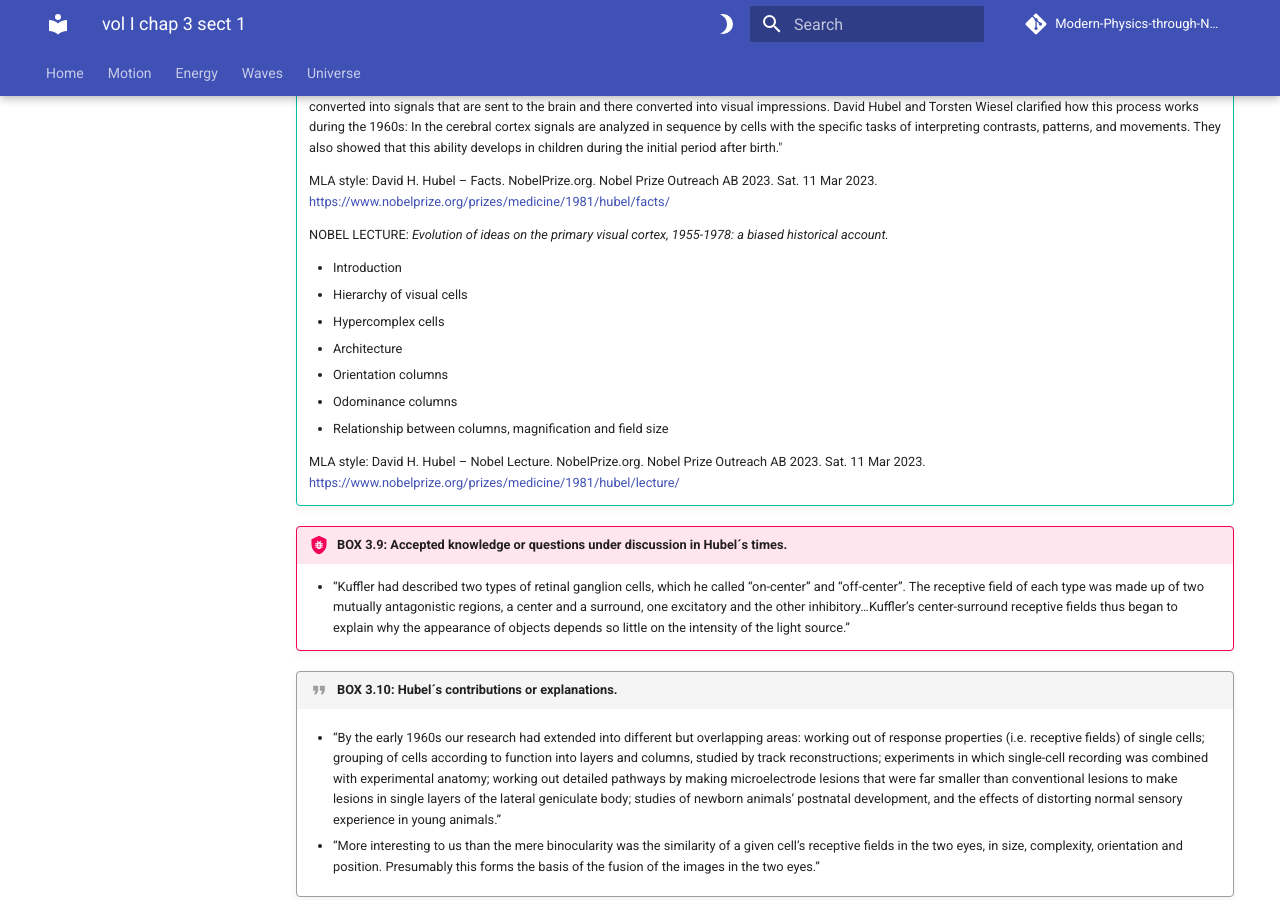
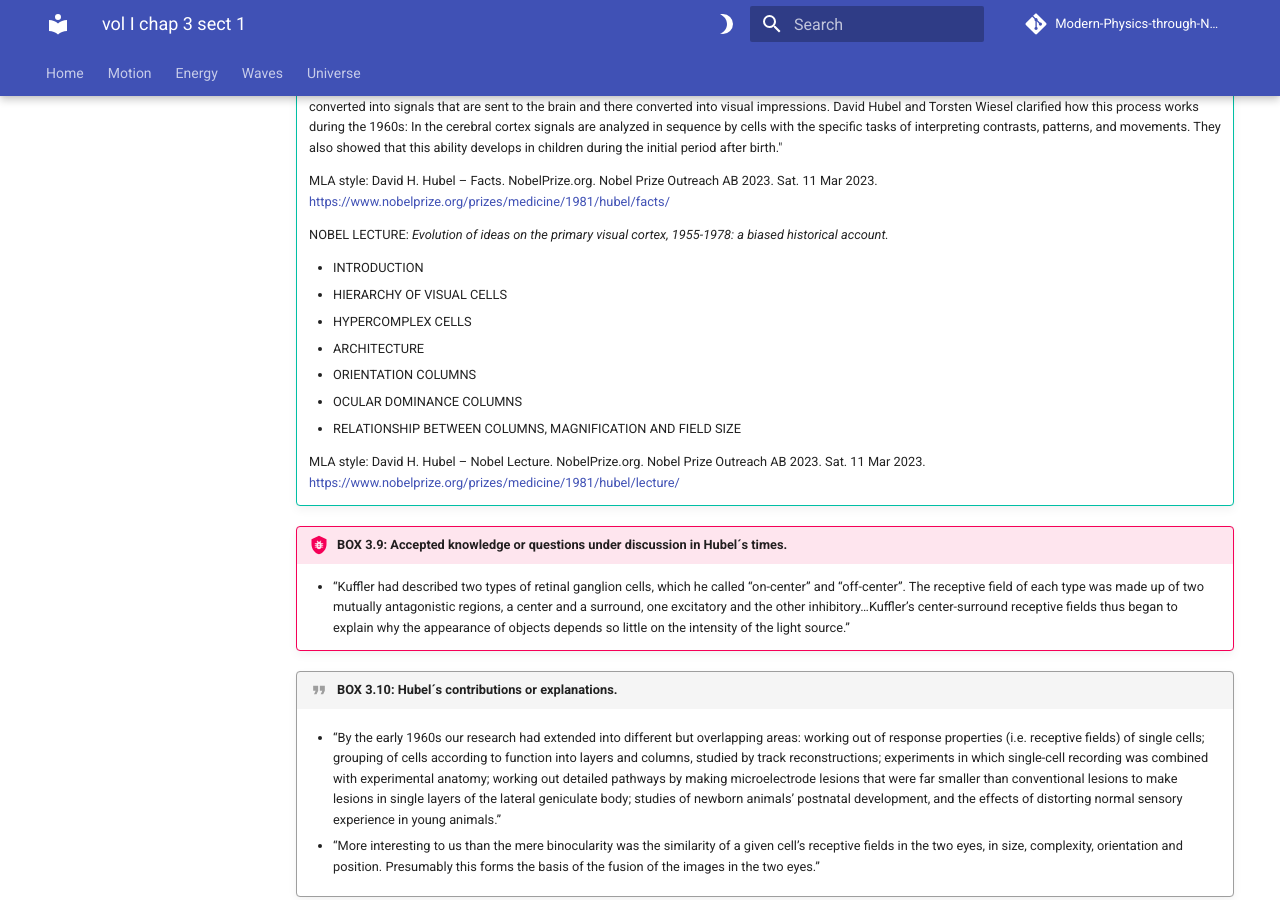
Before and after one commit to modphysnobel/modphysnobel.github.io, an MkDocs documentation site: the page built from docs/vol-I/vol-I-chap-3-sect-1.md, in a window 1280 px wide and 900 px high, scrolled down 5183 px. Built offline with MkDocs 1.6.1 and Material for MkDocs 9.7.7, drawn with Linux system fonts in a browser that asks for light colours; some web fonts are replaced; comment, search, counter and statistics services are not loaded; some of the changed text lies outside the part shown.

Commit message:
Update vol-I-chap-3-sect-1.md

```diff
--- a/docs/vol-I/vol-I-chap-3-sect-1.md
+++ b/docs/vol-I/vol-I-chap-3-sect-1.md
@@ -161,13 +161,14 @@ In what follows we analyze three Nobel Prizes in Physiology or Medicine recogniz
 
 	NOBEL LECTURE: *Evolution of ideas on the primary visual cortex, 1955-1978: a biased historical account.*
 
-	- Introduction
-	- Hierarchy of visual cells
-	- Hypercomplex cells
-	- Architecture
-	- Orientation columns
-	- Odominance columns
-	- Relationship between columns, magnification and field size
+	- INTRODUCTION
+	- HIERARCHY OF VISUAL CELLS
+	- HYPERCOMPLEX CELLS
+	- ARCHITECTURE
+	- ORIENTATION COLUMNS
+	- OCULAR DOMINANCE COLUMNS
+	- RELATIONSHIP BETWEEN COLUMNS, MAGNIFICATION AND FIELD SIZE
+
 
 	MLA style: David H. Hubel – Nobel Lecture. NobelPrize.org. Nobel Prize Outreach AB 2023. Sat. 11 Mar 2023. <https://www.nobelprize.org/prizes/medicine/1981/hubel/lecture/>
 
@@ -203,11 +204,12 @@ In what follows we analyze three Nobel Prizes in Physiology or Medicine recogniz
 
 	NOBEL LECTURE: *The postnatal development of the visual cortex and the influence of environment.*
 
-	- Introduction
-	- Monocular deprivation
-	- The critical period
-	- Recovery from deprivation
-	- Normal development
+	- INTRODUCTION
+	- MONOCULAR DEPRIVATION
+	- THE CRITICAL PERIOD
+	- RECOVERY FROM DEPRIVATION
+	- NORMAL DEVELOPMENT
+
 
 	MLA style: Torsten N. Wiesel – Nobel Lecture. NobelPrize.org. Nobel Prize Outreach AB 2023. Sat. 11 Mar 2023. <https://www.nobelprize.org/prizes/medicine/1981/wiesel/lecture/>
 
```
